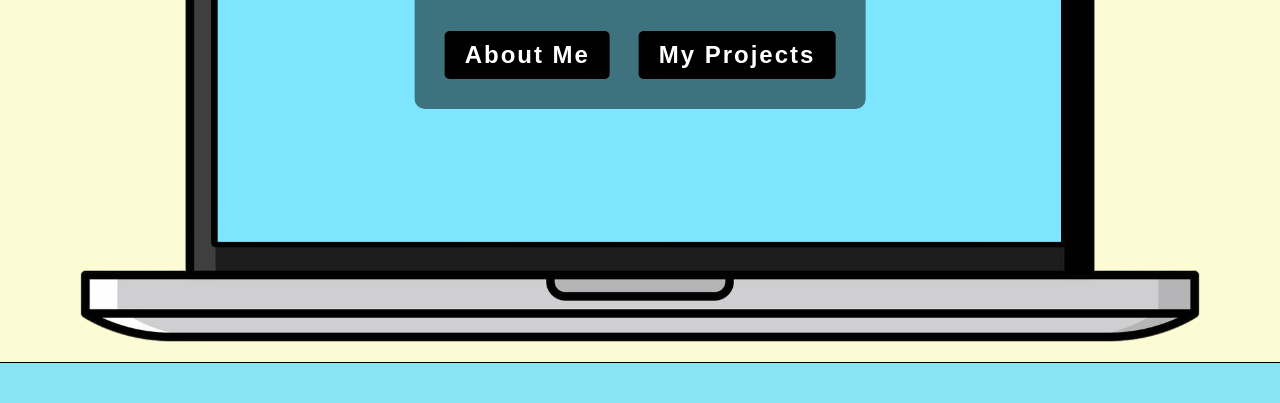
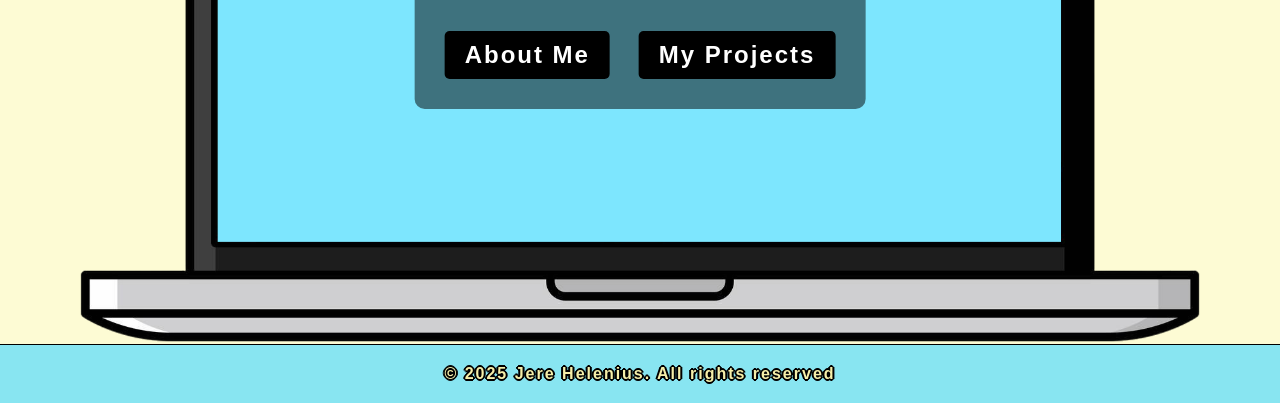
Before and after one commit to Jerehe1/Porfolio, a plain HTML site: page index.html in a window 1280 px wide. Shown: the part 397-800 px from the top of the page. Drawn offline with Linux system fonts and the light colour scheme.

Commit message:
footer add

```diff
--- a/index.html
+++ b/index.html
@@ -58,7 +58,7 @@
 </section>
 
 <div class="foot1">
-<h1 class="foot2"></h1>
+<h1 class="foot2"> © 2025 Jere Helenius. All rights reserved </h1>
 </Footer>
 </div>
 </body>
```
